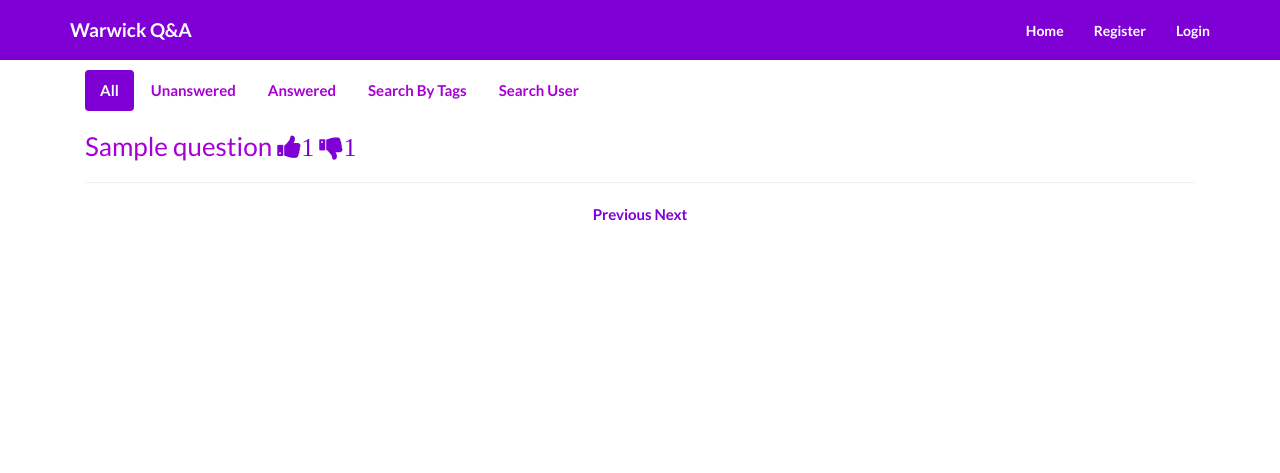
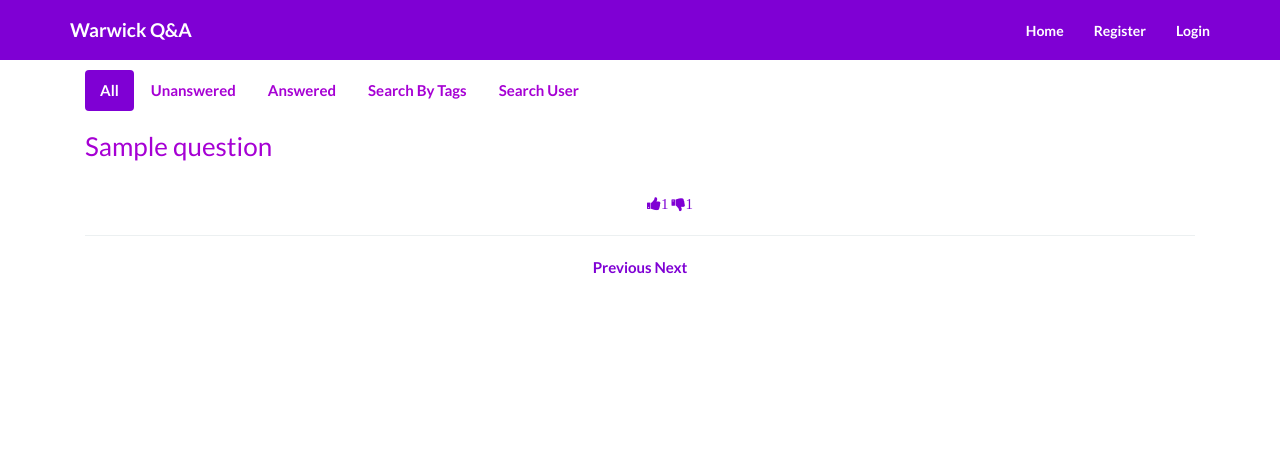
Before and after one commit to tcouch360/WarwickQnA, a Flask app: page / in a window 1280 px wide. Shown: the top 473 px of the page. Run offline with Flask 2, Linux system fonts and the light colour scheme; tables that the repository leaves empty hold one stand-in row (values such as "Sample post"); some libraries are stand-ins or nearby versions.

Commit message:
- Improve formatting of thumbs icons - Use Jinja so that code section of a question is not displayed if there is no code

```diff
--- a/src/app/templates/mod_question/question.html
+++ b/src/app/templates/mod_question/question.html
@@ -3,9 +3,12 @@
 <div class="well well-lg">
 	{{ question.body }}
 </div>
+{% if question.code|length > 1 %}
+<h3 style="text-align: left;"> Code:</h3>
 <pre class="prettyprint" style="text-align: justify;">
 	{{ question.code }}
 </pre>
+{% endif %}
 <table class="table table-condensed" style="padding: 0px; margin-right: 0px;">
 	<tr>
 		<td>
--- a/src/app/templates/mod_question/questionLink.html
+++ b/src/app/templates/mod_question/questionLink.html
@@ -1,5 +1,15 @@
-<h3 style="text-align: left;"><a href="{{ url_for('mod_question.showQuestion', question_id = question.question_id) }}">{{ question.title }}</a>
-    <i class="fa fa-thumbs-up">{{ question.upvotes.all()|length }}</i>
+<div class="container">
+  <div class="row">
+    <div class="col-sm">
+        <h3 style="text-align: left;"><a href="{{ url_for('mod_question.showQuestion', question_id = question.question_id) }}">{{ question.title }}</a></h3>
+    </div>
+      <div class="col-sm">
+        <br>
+    </div>
+    <div class="col-sm">
+      <i class="fa fa-thumbs-up">{{ question.upvotes.all()|length }}</i>
     <i class="fa fa-thumbs-down">{{ question.downvotes.all()|length }}</i>
-</h3>
+    </div>
+  </div>
+</div>
 <hr>
```
